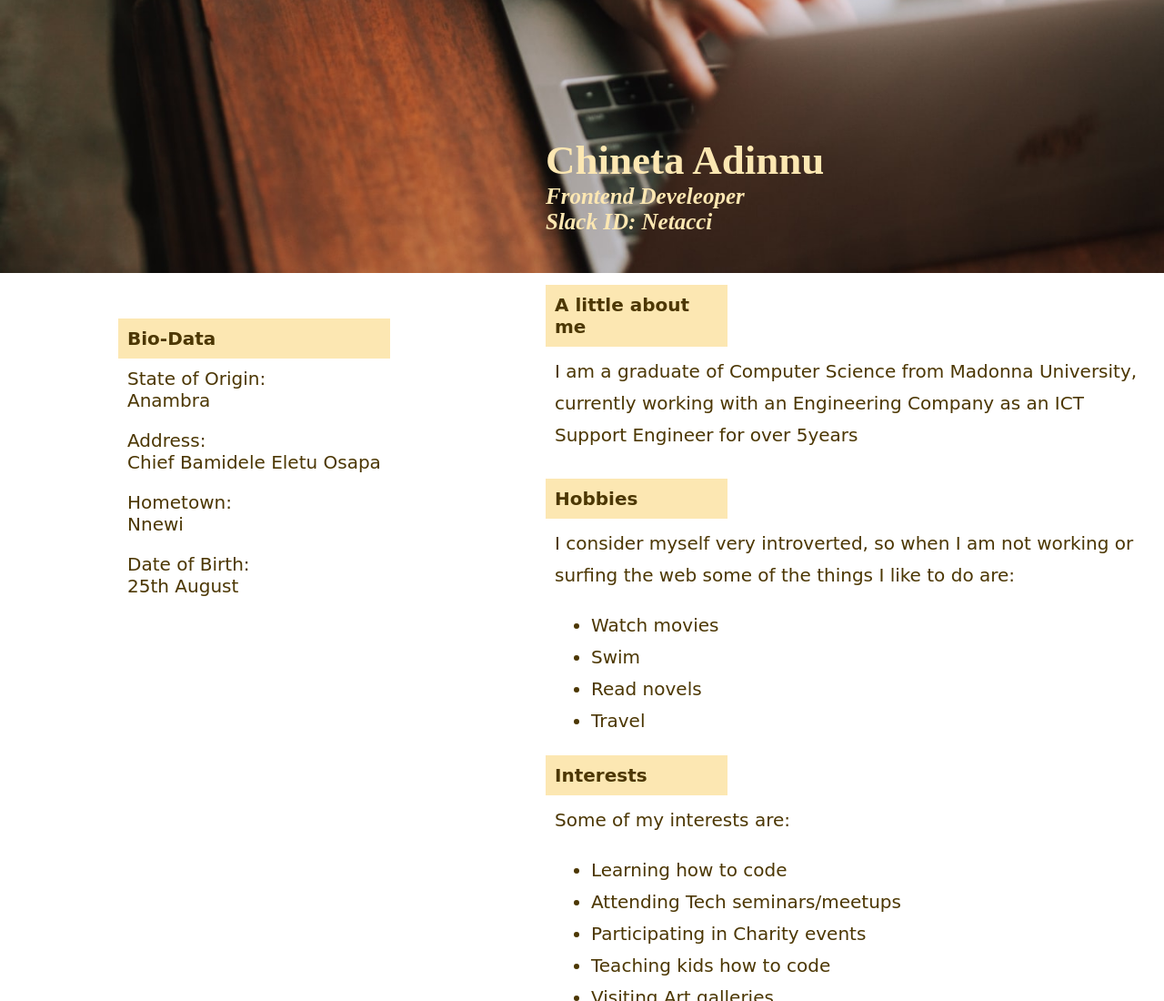
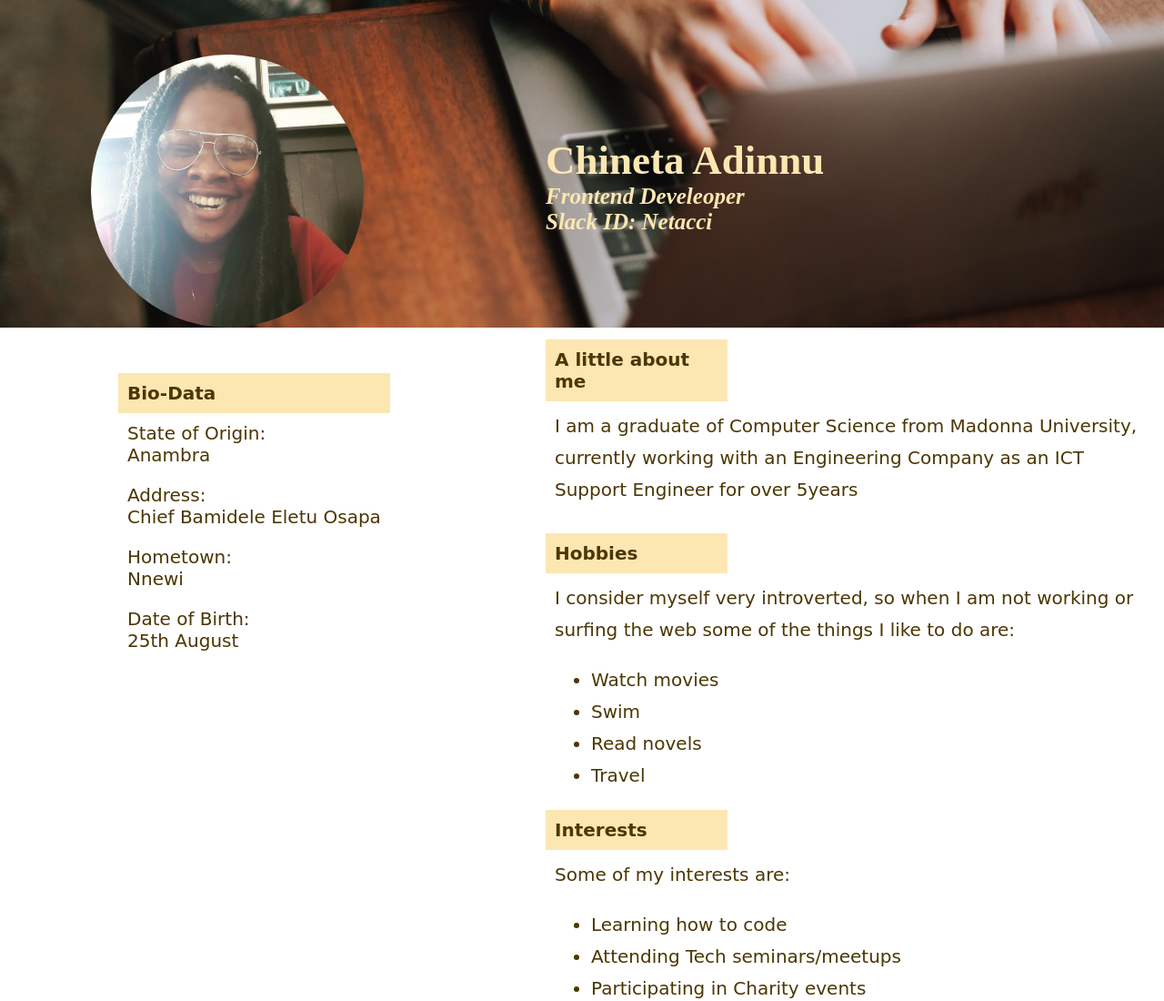
Before and after one commit to Netacci/Personalpage, a plain HTML site: page index.html in a window 1280 px wide. Shown: the top 1100 px of the page at 91% size. Drawn offline with Linux system fonts and the light colour scheme; files whose address does not match are found by name.

Commit message:
Update index.html

```diff
--- a/index.html
+++ b/index.html
@@ -12,7 +12,7 @@
     <header>
       <div class="heading">
         <div class="container">
-          <img class="profile-pic" src="/Netacci/picture.jpeg" />
+          <img class="profile-pic" src="picture.jpeg" />
           <div class="profile-text">
             <h1>Chineta Adinnu</h1>
 
```
